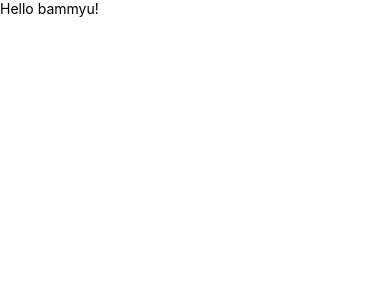
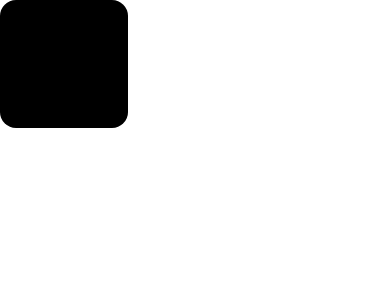
Before and after one commit to darkmyu/rn-book, a React Native app in the folder LearnReactNative/: screen / in a window 390 px wide. Shown: the top 300 px of the page. Built offline with nearby package versions, Linux system fonts and the light colour scheme.

Commit message:
StyleSheet props 박스 생성

```diff
--- a/LearnReactNative/App.tsx
+++ b/LearnReactNative/App.tsx
@@ -1,11 +1,11 @@
 import React from 'react';
 import {SafeAreaView} from 'react-native';
-import Greeting from './src/components/Greeting';
+import Box from './src/components/Box';
 
 function App() {
   return (
     <SafeAreaView>
-      <Greeting name="bammyu" />
+      <Box isRounded={true} size="large" />
     </SafeAreaView>
   );
 }
--- /dev/null
+++ b/LearnReactNative/src/components/Box.tsx
@@ -0,0 +1,46 @@
+import React from 'react';
+import {ColorValue, StyleSheet, View} from 'react-native';
+
+interface Props {
+  isRounded: boolean;
+  size?: 'small' | 'medium' | 'large';
+  color?: ColorValue;
+}
+
+function Box({isRounded, size = 'medium', color = 'black'}: Props) {
+  return (
+    <View
+      style={[
+        styles.box,
+        isRounded && styles.rounded,
+        styles[size],
+        {
+          backgroundColor: color,
+        },
+      ]}
+    />
+  );
+}
+
+const styles = StyleSheet.create({
+  box: {
+    backgroundColor: 'black',
+  },
+  rounded: {
+    borderRadius: 16,
+  },
+  small: {
+    width: 32,
+    height: 32,
+  },
+  medium: {
+    width: 64,
+    height: 64,
+  },
+  large: {
+    width: 128,
+    height: 128,
+  },
+});
+
+export default Box;
```
